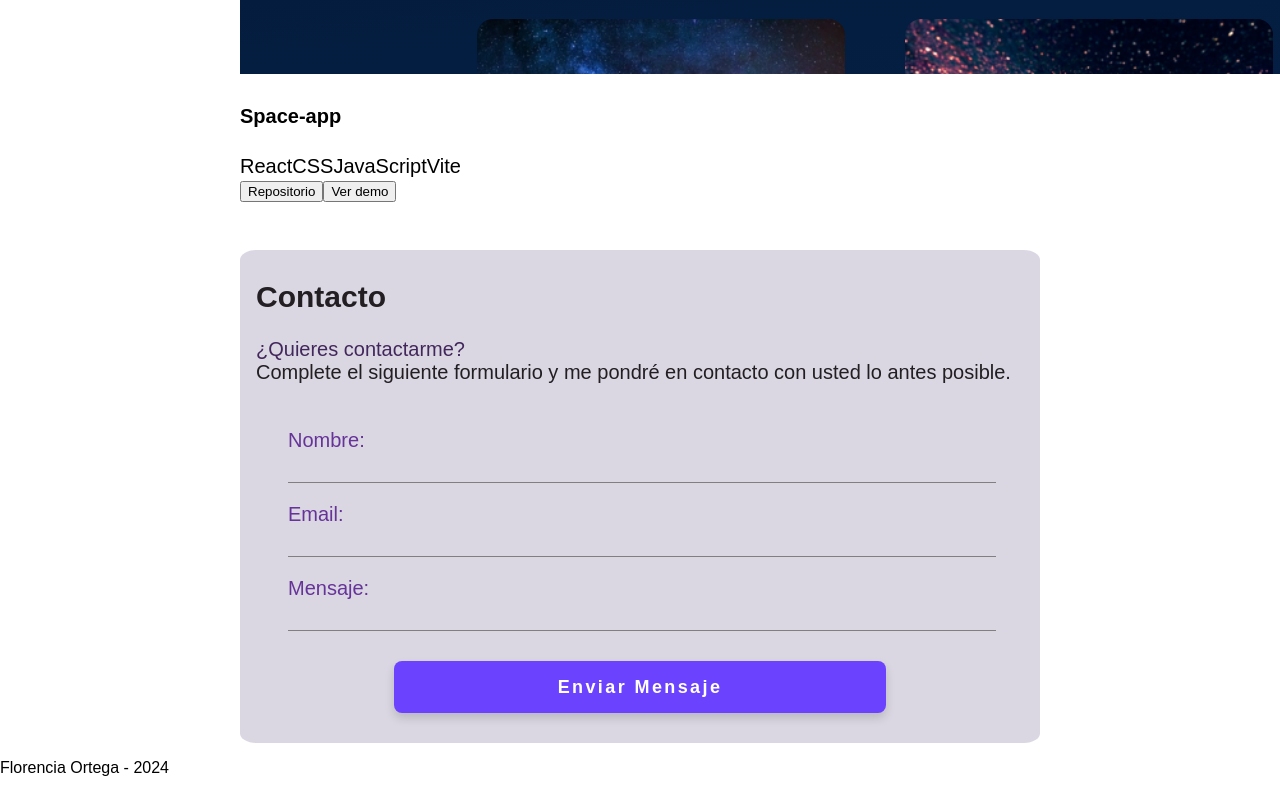
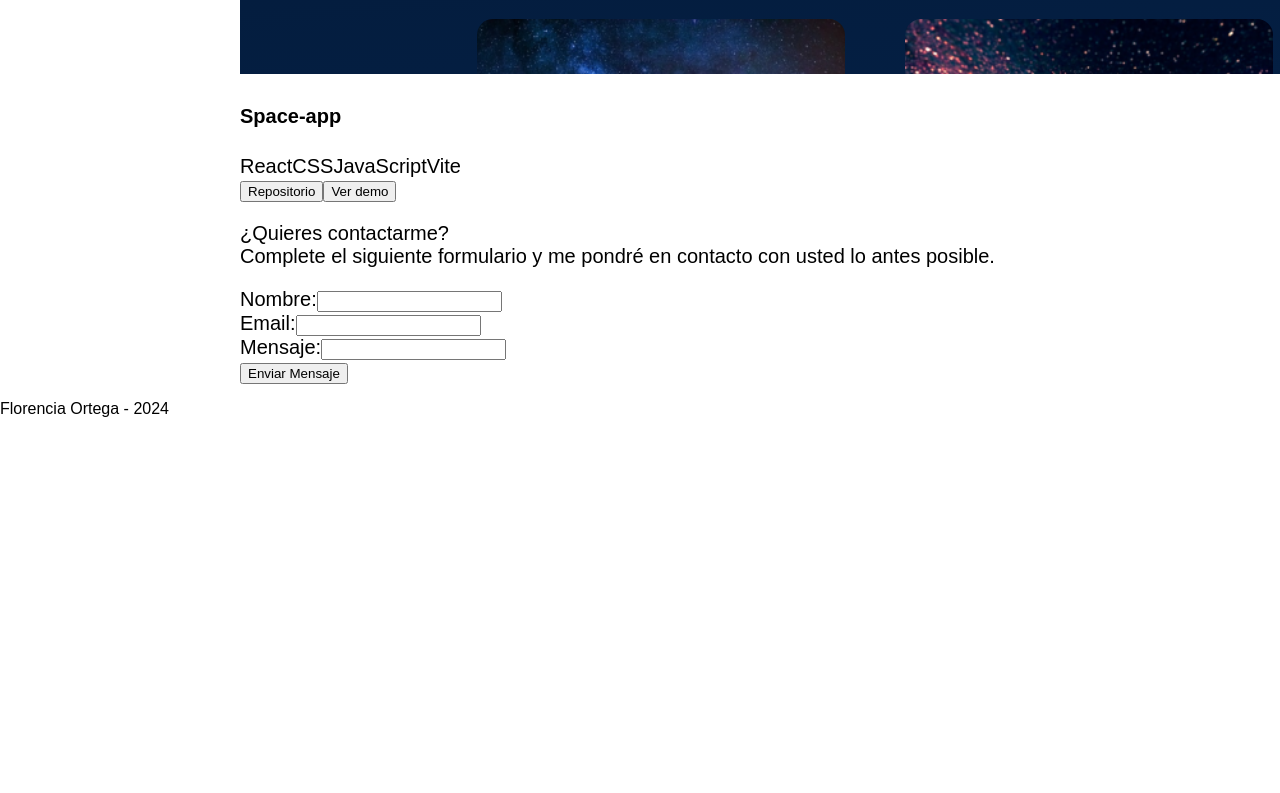
Before and after one commit to FlorenciaOrtega82/Portfolio-personal-React, a React (Vite) app: page / in a window 1280 px wide. Shown: the part 3696-4489 px from the top of the page. After the commit the page ends 4130 px from the top, so only its background shows below. Built offline with nearby package versions, Linux system fonts and the light colour scheme; a web font is replaced by a local one.

Commit message:
Añado estilos de contacto con Tailwind

```diff
--- a/src/components/Contacto/Contacto.module.css
+++ /dev/null
@@ -1,90 +0,0 @@
-.container__presentacion {
-    background: rgba(105, 90, 138, 0.245);
-    text-align: justify;
-    border-radius: 2%;
-    margin-top: 3rem;
-    color: #221e22;
-}
-
-.text__container {
-    color: #221e22;
-    padding: 0.3rem 0 0 1rem;
-    font-size: 20px;
-    padding-bottom: 5px;
-}
-
-.text__container span {
-    color: rgb(66, 39, 92);
-}
-
-.form__container {
-    text-align: center;
-    margin: 0 3rem 0 3rem;
-}
-
-.button__enviar {
-    background: #6b43ff;
-    color: #fff;
-    border: none;
-    line-height: 50px;
-    font-size: 18px;
-    letter-spacing: 0.15rem;
-    cursor: pointer;
-    font-weight: 800;
-    border-radius: 8px;
-    box-shadow: 0 5px 10px rgba(0, 0, 0, 0.15);
-    transition: all 0.3s ease;
-    width: 70%;
-    margin: 30px 0 30px 0;
-}
-
-.button__enviar:hover {
-    background: #5222fd;
-}
-
-.entrada label {
-    color: rebeccapurple;
-    display: flex;
-    margin-bottom: 5px;
-    padding-top: 20px;
-}
-
-.entrada input {
-    width: 100%;
-    background: transparent;
-    border: none;
-    border-bottom: 1px solid #808080;
-    font-size: 20px;
-    outline: none;
-    color: #383838;
-}
-
-@media (max-width: 768px) {
-    .container__presentacion p {
-        padding: 0 2.5rem 0 1rem;
-    }
-
-    .container__presentacion h2 {
-        padding-left: 1rem;
-    }
-}
-
-@media (max-width: 480px) {
-    .container__presentacion p {
-        font-size: 16px;
-    }
-
-    .container__presentacion h2 {
-        font-size: 20px;
-    }
-
-    .entrada input {
-        font-size: 16px;
-    }
-
-    .button__enviar {
-        font-size: 16px;
-        font-weight: 600;
-        letter-spacing: 1px;
-    }
-}
--- a/src/components/Contacto/index.jsx
+++ b/src/components/Contacto/index.jsx
@@ -1,5 +1,4 @@
 import { useState } from "react";
-import styles from "./Contacto.module.css";
 import emailjs from "emailjs-com";
 
 const Contacto = () => {
@@ -78,28 +77,35 @@ const Contacto = () => {
 
     return (
         <section id="contacto">
-            <div className={styles.container__presentacion}>
-                <div className={styles.text__container}>
-                    <h2>Contacto</h2>
-                    <p>
-                        <span>¿Quieres contactarme?</span>
+            <div className="bg-violet-200 text-justify rounded-lg mt-12 text-zinc-900 ">
+                <div className="text-zinc-900 pt-7 pl-4 text-xl pb-1">
+                    <p className="max-md:px-6 max-sm:text-base">
+                        <span className="text-violet-600">
+                            ¿Quieres contactarme?
+                        </span>
                         <br />
                         Complete el siguiente formulario y me pondré en contacto
                         con usted lo antes posible.
                     </p>
                 </div>
 
-                <div className={styles.form__container}>
+                <div className="text-center mx-12">
                     {isSent && <p>¡Mensaje enviado exitosamente!</p>}
                     <form onSubmit={handleSubmit}>
-                        <div className={styles.entrada}>
-                            <label for="name">Nombre:</label>
+                        <div>
+                            <label
+                                for="name"
+                                className="text-violet-500 flex mb-1 pt-5"
+                            >
+                                Nombre:
+                            </label>
                             <input
                                 type="text"
                                 name="name"
                                 id="name"
                                 value={formData.name}
                                 onChange={handleChange}
+                                className="w-full bg-transparent  border-b-[1px] text-xl outline-none text-zinc-800 border-b-solid border-violet-500 max-sm:text-base"
                             />
                             {errors.name && (
                                 <p
@@ -113,14 +119,20 @@ const Contacto = () => {
                             )}
                         </div>
 
-                        <div className={styles.entrada}>
-                            <label for="email">Email:</label>
+                        <div>
+                            <label
+                                for="email"
+                                className="text-violet-500 flex mb-1 pt-5"
+                            >
+                                Email:
+                            </label>
                             <input
                                 type="email"
                                 name="email"
                                 id="email"
                                 value={formData.email}
                                 onChange={handleChange}
+                                className="w-full bg-transparent  border-b-[1px] text-xl outline-none text-zinc-800 border-b-solid border-violet-500 max-sm:text-base"
                             />
                             {errors.email && (
                                 <p
@@ -134,14 +146,20 @@ const Contacto = () => {
                             )}
                         </div>
 
-                        <div className={styles.entrada}>
-                            <label for="message">Mensaje:</label>
+                        <div>
+                            <label
+                                for="message"
+                                className="text-violet-500 flex mb-1 pt-5"
+                            >
+                                Mensaje:
+                            </label>
                             <input
                                 type="text"
                                 name="message"
                                 id="message"
                                 value={formData.message}
                                 onChange={handleChange}
+                                className="w-full bg-transparent  border-b-[1px] text-xl outline-none text-zinc-800 border-b-solid border-violet-500 max-sm:text-base"
                             />
                             {errors.message && (
                                 <p style={{ color: "red", fontSize: "16px" }}>
@@ -153,7 +171,7 @@ const Contacto = () => {
                         <button
                             type="submit"
                             disabled={isSubmitting}
-                            className={styles.button__enviar}
+                            className="bg-violet-500 text-white border-none leading-10 text-lg tracking-widest cursor-pointer font-extrabold rounded-lg shadow-sm w-4/6 my-7 hover:bg-violet-600 max-sm:text-base max-sm:font-medium max-sm:tracking-widest max-sm:py-2 max-sm:px-1"
                         >
                             {isSubmitting ? "Enviando..." : "Enviar Mensaje"}
                         </button>
```
